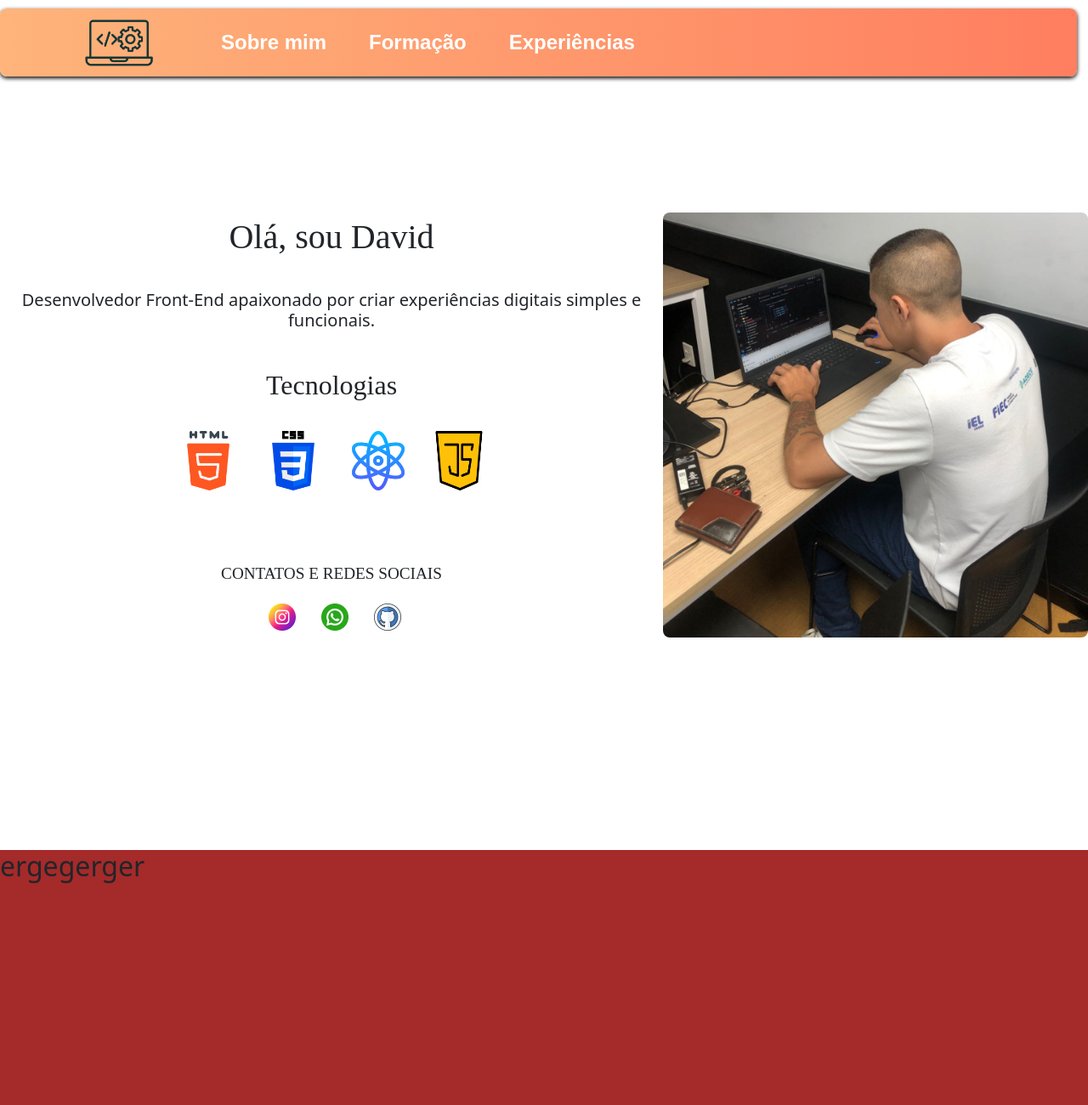
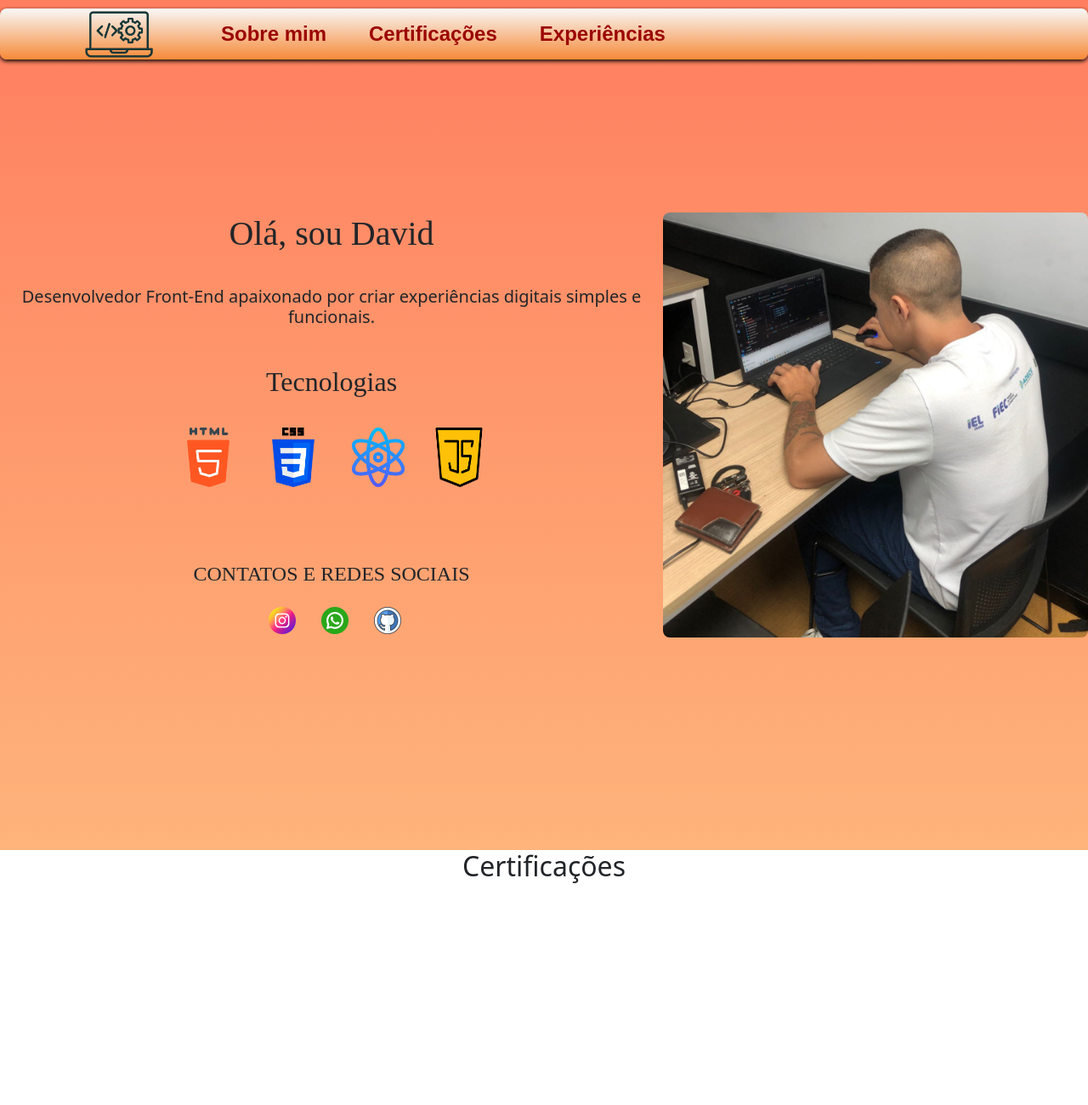
Before and after one commit to Davidgit250596/Meu-Portfolio, a plain HTML site: page index.html in a window 1280 px wide. Shown: the top 1300 px of the page at 85% size. Drawn offline with nearby package versions, Linux system fonts and the light colour scheme.

Commit message:
Incluindo informaçoes

```diff
--- a/index.html
+++ b/index.html
@@ -27,7 +27,7 @@
             </div>
 
             <div class="linksHeader">
-                <a href="#secao2">Formação</a>
+                <a href="#secao2">Certificações</a>
             </div>
 
             <div class="linksHeader">
@@ -92,12 +92,12 @@
 
     </section>
 
-    <section class="secdois">
-        <h2 id="secao2">ergegerger</h2>
+    <section id="secao2" class="secdois">
+        <h2 class="certificaoes" >Certificações</h2>
     </section>
 
-    <section class="sectres">
-        <h3 id="secao3">sdvsfvsvsv</h3>
+    <section id="secao3" class="sectres">
+        <h3 class="experiencias" >Experiências</h3>
     </section>
 
 
--- a/style.css
+++ b/style.css
@@ -1,19 +1,19 @@
-body{
-    background-color: rgb(255, 223, 184);
+.sectionApresentacao{
+    background: linear-gradient(to top, #feb47b, #ff7e5f);
 }
 .imgLogo{
  margin-left: 100px;
 }
 .secLink  {
-    width: 99%;
-    height: 80px;
+    width: 100%;
+    height: 60px;
     font-family: sans-serif;
     border-radius: 8px;
     display: flex;
     align-items: center;
     margin-top: 10px;
     gap: 50px;
-    background: linear-gradient(to right, #feb47b, #ff7e5f);
+    background: linear-gradient(to top, #f68a38, #f8f8f8);
     position: fixed;
     top: 0;
     z-index: 1000;
@@ -34,11 +34,11 @@ body{
     margin-left: 30px;
     justify-content: center;
     text-decoration: none;
-    color: rgb(255, 255, 255);
+    color: rgb(155, 4, 4);
 }
 
 .linksHeader a:hover {
-    color: rgb(255, 255, 255);
+    color: rgb(245, 244, 244);
     text-decoration: underline;
 
 
@@ -89,7 +89,7 @@ body{
     height: 40px;
 }
 .contato{
-    font-size: larger;
+    font-size: x-large;
     font-weight: 500;
     font-family: 'Times New Roman', Times, serif;
     margin-top: 30px;
@@ -105,10 +105,20 @@ body{
 
 .secdois {
     height: 1000px;
-    background-color: brown;
+    background-color: rgb(255, 255, 255);
+}
+.certificaoes{
+    display: flex;
+    justify-content:center;
+    align-items: center;
 }
 
 .sectres {
     height: 1000px;
-    background-color: rgb(48, 2, 232);
+    background-color: rgb(202, 194, 235);
 }
+.experiencias{
+    display: flex;
+    justify-content:center;
+    align-items: center;
+}
```
